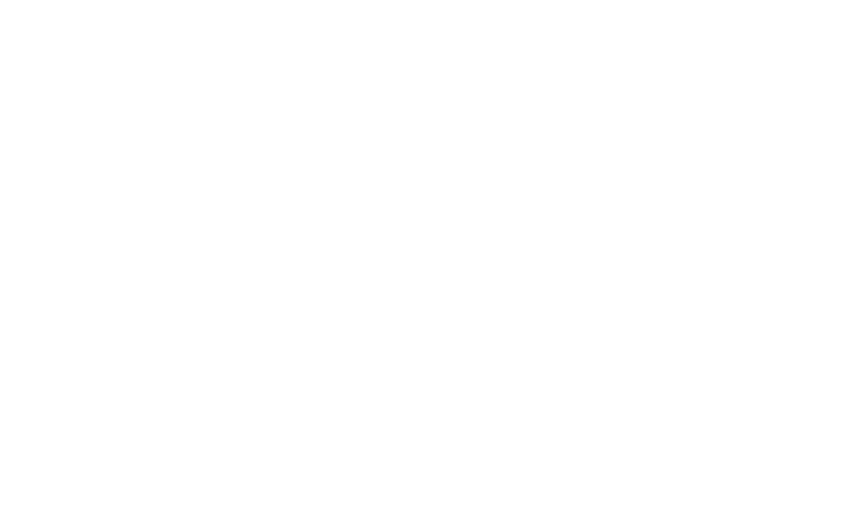
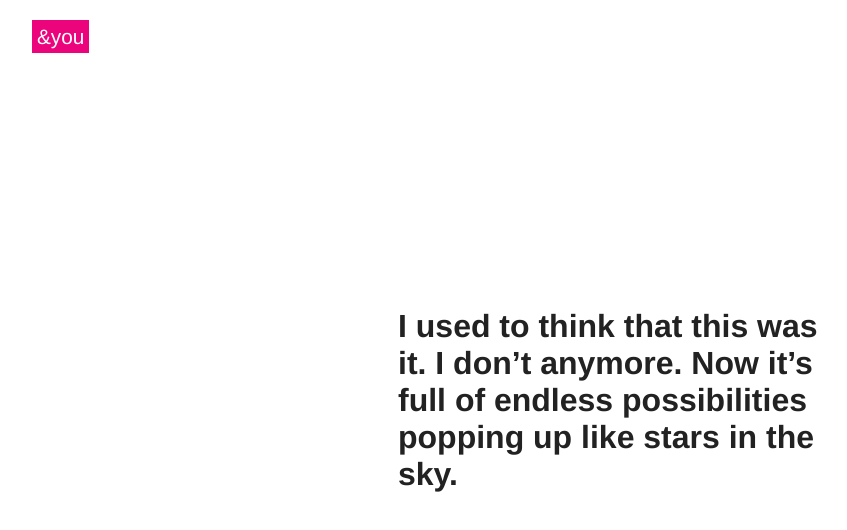
Before and after one commit to joshblack/you, a website: page index.html in a window 1280 px wide. Shown: the whole page, without its empty margins (18-865 px from the left). Drawn offline with Linux system fonts and the light colour scheme; the site is published under a folder, as on GitHub Pages, so addresses that start at the root find nothing; no server answers.

Commit message:
trying out relative paths

```diff
--- a/index.html
+++ b/index.html
@@ -6,6 +6,6 @@
     <link href='http://fonts.googleapis.com/css?family=Roboto:500,700' rel='stylesheet' type='text/css'>
 </head>
 <body>
-    <script src="/scripts/bundle.js"></script>
+    <script src="./scripts/bundle.js"></script>
 </body>
 </html>
```
